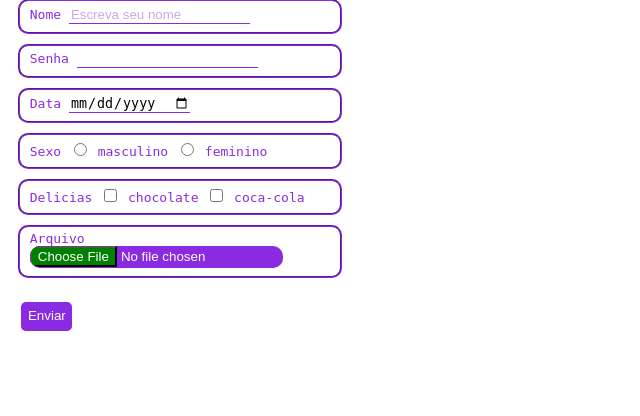
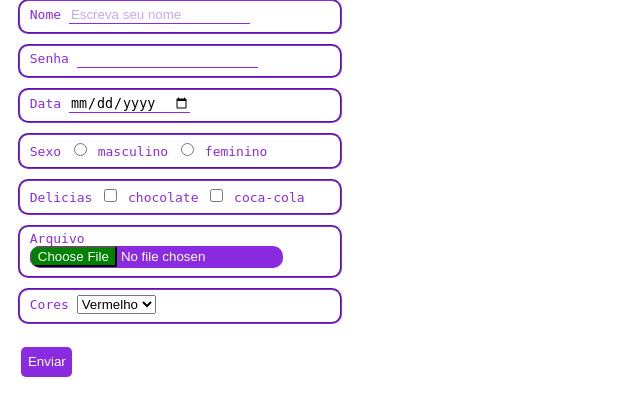
Before and after one commit to GustavoTonolli/forms-desweb, a Flask app: page / in a window 1280 px wide. Shown: the part 83-499 px from the top of the page, without its empty margins (0-640 px from the left). Run offline with Flask 3, Linux system fonts and the light colour scheme.

Commit message:
:sparkles: select dropdown

```diff
--- a/templates/formulario.html
+++ b/templates/formulario.html
@@ -85,6 +85,14 @@
             <label for="txtarquivo">Arquivo</label>
             <input type="file" name="arquivo" id="txtarquivo">
         </fieldset>
+        <fieldset>
+            <label for="txtcores">Cores</label>
+            <select name="cores"  id="txtcores">
+                <option value="">Vermelho</option>
+                <option value="">Azuk</option>
+                <option value="">Rosa</option>
+            </select>
+        </fieldset>
         <input class="btn" type="submit" value="Enviar">
     </form>
 </body>
```
